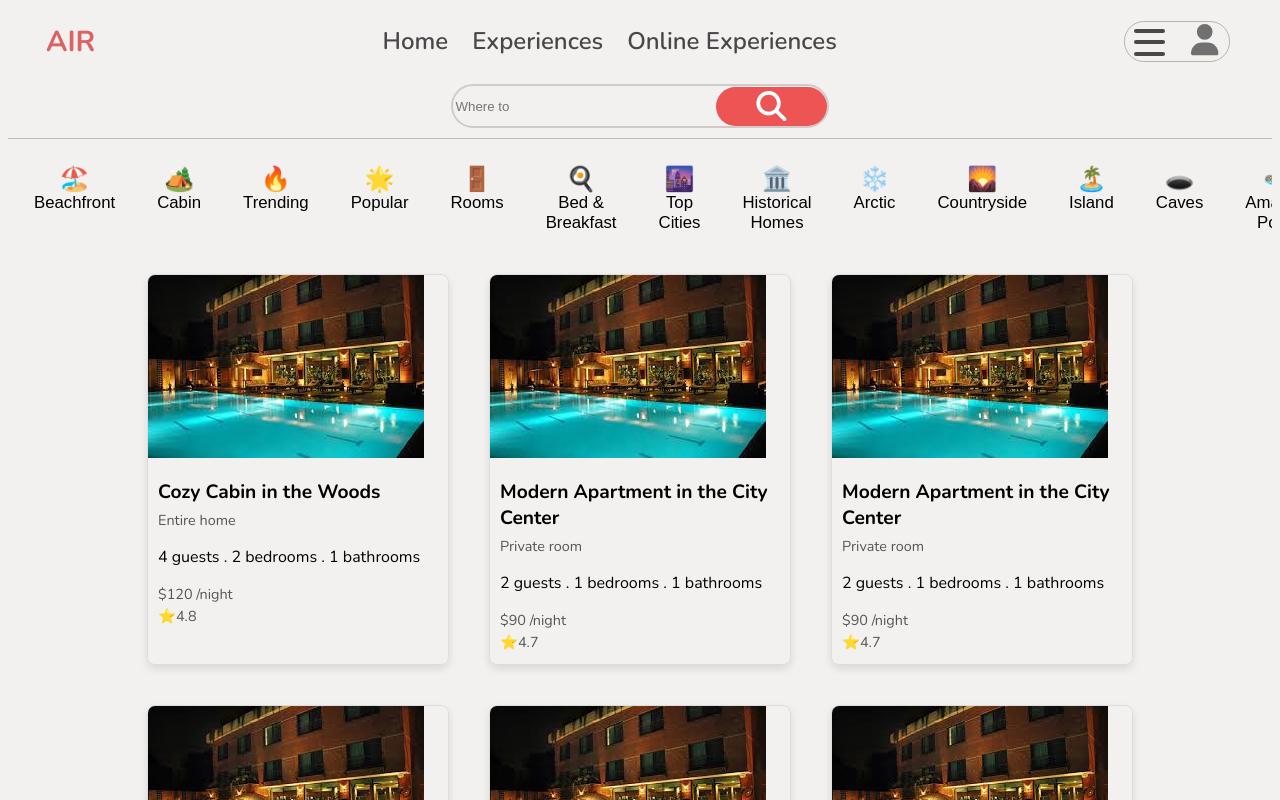
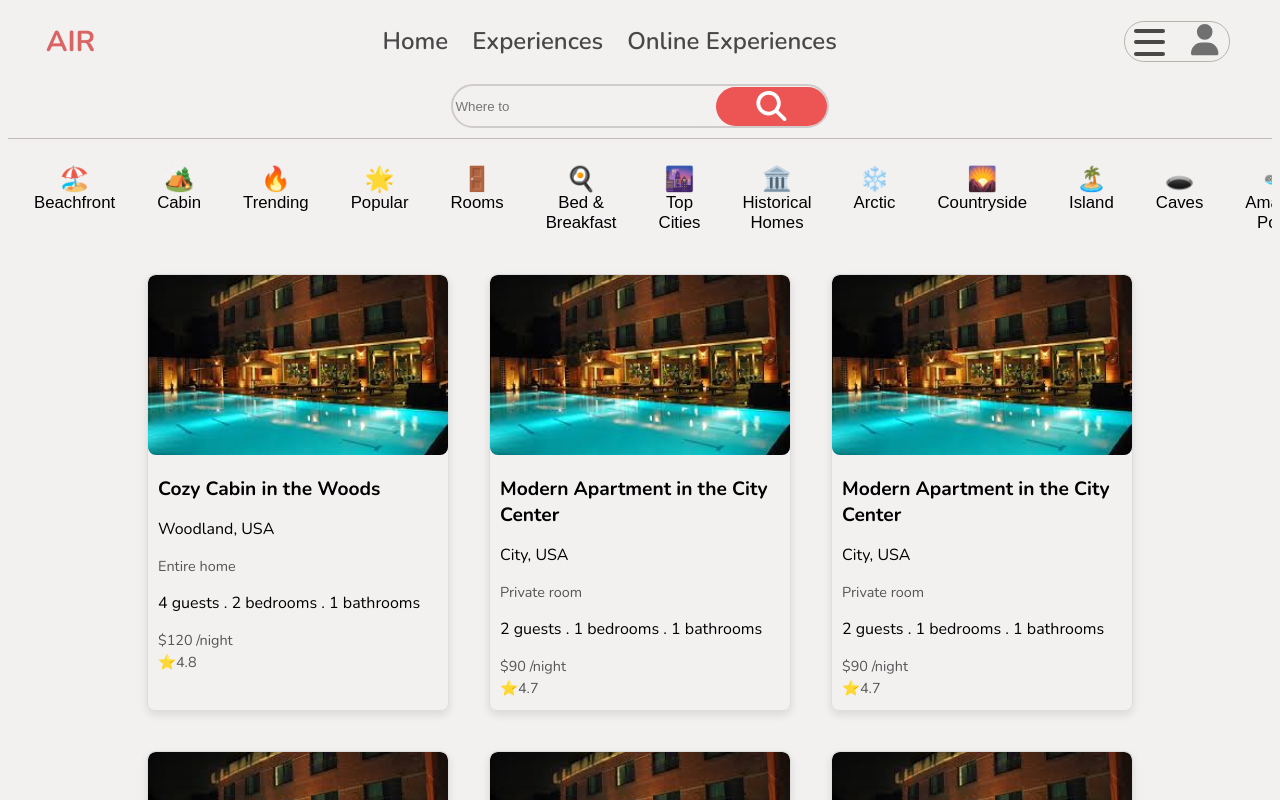
Before and after one commit to afaqfaiz/web_semester_project, a React (Vite) app: page / in a window 1280 px wide. Shown: the top 800 px of the page. Built offline with nearby package versions, Linux system fonts and the light colour scheme.

Commit message:
searching enable

```diff
--- a/src/components/Listing.jsx
+++ b/src/components/Listing.jsx
@@ -7,6 +7,7 @@ const listingsData = [
         id: 1,
         image: hotel, // Replace with actual image URLs
         title: 'Cozy Cabin in the Woods',
+        location: 'Woodland, USA',
         propertyType: 'Entire home',
         categry: 'Cabin',
         guests: 4,
@@ -19,6 +20,7 @@ const listingsData = [
         id: 2,
         image: hotel,
         title: 'Modern Apartment in the City Center',
+        location: 'City, USA',
         propertyType: 'Private room',
         categry: 'Top Cities',
         guests: 2,
@@ -28,9 +30,10 @@ const listingsData = [
         rating: 4.7
     },
     {
-        id: 2,
+        id: 3,
         image: hotel,
         title: 'Modern Apartment in the City Center',
+        location: 'City, USA',
         propertyType: 'Private room',
         categry: 'Countryside',
         guests: 2,
@@ -40,9 +43,10 @@ const listingsData = [
         rating: 4.7
     },
     {
-        id: 2,
+        id: 4,
         image: hotel,
         title: 'Modern Apartment in the City Center',
+        location: 'City, USA',
         propertyType: 'Private room',
         categry: 'Island',
         guests: 2,
@@ -52,9 +56,10 @@ const listingsData = [
         rating: 4.7
     },
     {
-        id: 2,
+        id: 5,
         image: hotel,
         title: 'Modern Apartment in the City Center',
+        location: 'City, USA',
         propertyType: 'Private room',
         categry: 'Arctic',
         guests: 2,
@@ -64,9 +69,10 @@ const listingsData = [
         rating: 4.7
     },
     {
-        id: 2,
+        id: 6,
         image: hotel,
         title: 'Modern Apartment in the City Center',
+        location: 'City, USA',
         propertyType: 'Private room',
         categry: 'Beachfront',
         guests: 2,
@@ -79,7 +85,9 @@ const listingsData = [
 ];
 
 
-const Listing=()=>{
+const Listing=({location})=>{
+    console.log("in listing", location);
+
     return (
         <div className="listings-container">
             {listingsData.map((listing) =>(
@@ -87,6 +95,7 @@ const Listing=()=>{
                 key={listing.id}
                 image={listing.image}
                 title={listing.title}
+                location={listing.location}
                 propertyType={listing.propertyType}
                 guests={listing.guests}
                 bedrooms={listing.bedrooms}
--- a/src/components/Listingcard.jsx
+++ b/src/components/Listingcard.jsx
@@ -1,14 +1,15 @@
 import React from "react";
 import './listingcards.css'
 
-const ListingCards=({image,title,propertyType,guests,bedrooms,bathrooms,price,rating})=>{
+const ListingCards=({image,title,location,propertyType,guests,bedrooms,bathrooms,price,rating})=>{
 
 
     return(
         <div className="listing-card">
-            <img src={image} alt={title}className="image-title" />
+            <img src={image} alt={title} className="listing-image" />
             <div className="listing-info">
                 <h3 className="listing-title">{title}</h3>
+                <p className="listing-location">{location}</p>
                 <p className="listing-type">{propertyType}</p>
                 <p className="listing-detail">{guests} guests . {bedrooms} bedrooms . {bathrooms} bathrooms</p>
                 <p className="listing-price">${price} /night</p>
--- a/src/components/Navbar.jsx
+++ b/src/components/Navbar.jsx
@@ -32,8 +32,8 @@ const Navbar = () => {
           <a href="#">Online Experiences</a>
         </nav>
 
-        <div className={styles.navicon} onClick={toggleMenu}>
-          <div className={styles.hamicon}>
+        <div className={styles.navicon} >
+          <div className={styles.hamicon} onClick={toggleMenu}>
             <span className={styles.bar}></span>
             <span className={styles.bar}></span>
             <span className={styles.bar}></span>
--- a/src/components/listingcards.css
+++ b/src/components/listingcards.css
@@ -14,7 +14,9 @@
 .listing-image {
     width: 100%;
     height: 180px;
+    border-radius: 8px;
     object-fit: cover;
+    transition: transform 0.3s ease-in-out
 }
 
 .listing-info {
--- a/src/components/searchbar.jsx
+++ b/src/components/searchbar.jsx
@@ -3,12 +3,13 @@ import { FontAwesomeIcon } from '@fortawesome/react-fontawesome';
 import { faMagnifyingGlass } from '@fortawesome/free-solid-svg-icons';
 import styles from "./searchbar.module.css";
 
-const Search_bar =()=>{
-    const [location,setlocation]=useState('');
+const Search_bar =({setLocation})=>{
+    const [inputValue, setInputValue] = useState("");
 
     const handleSearch= () => {
         //api fetch code
-        console.log(`searching for ${location}`)
+        setLocation(inputValue)
+        console.log(`searching for ${inputValue}`)
     }
 
     return(
@@ -16,8 +17,8 @@ const Search_bar =()=>{
             <input className={styles.input_txt}
              type="text"
              placeholder="Where to"
-             value={location}
-             onChange={(e)=>setlocation(e.target.value)}
+             value={inputValue}
+             onChange={(e)=>setInputValue(e.target.value)}
              />
             <div onClick={handleSearch} className={styles.sicondiv}>
             <FontAwesomeIcon  className={styles.searchicon}icon={faMagnifyingGlass} />
--- a/src/pages/Homepage.jsx
+++ b/src/pages/Homepage.jsx
@@ -4,20 +4,23 @@ import Search_bar from "../components/searchbar";
 import Categories from "../components/Categories";
 import styles from "./Homepage.module.css";
 import Listing from "../components/Listing";
+import { useState } from "react";
 //import Listingcard from "../components/Listingcard";
 
 
 const Homepage = () => {
 
+  const [location,setLocation] = useState('');
+  console.log("in home",location);
   return (
     <>
       <div className={styles.nav_ser}>
           <Navbar />
           <div className={styles.center_container}>
-            <Search_bar />
+            <Search_bar setLocation={setLocation} />
           </div>
           <Categories />
-            <Listing/>
+            <Listing location={location}/>
       </div>
     </>
 
```
